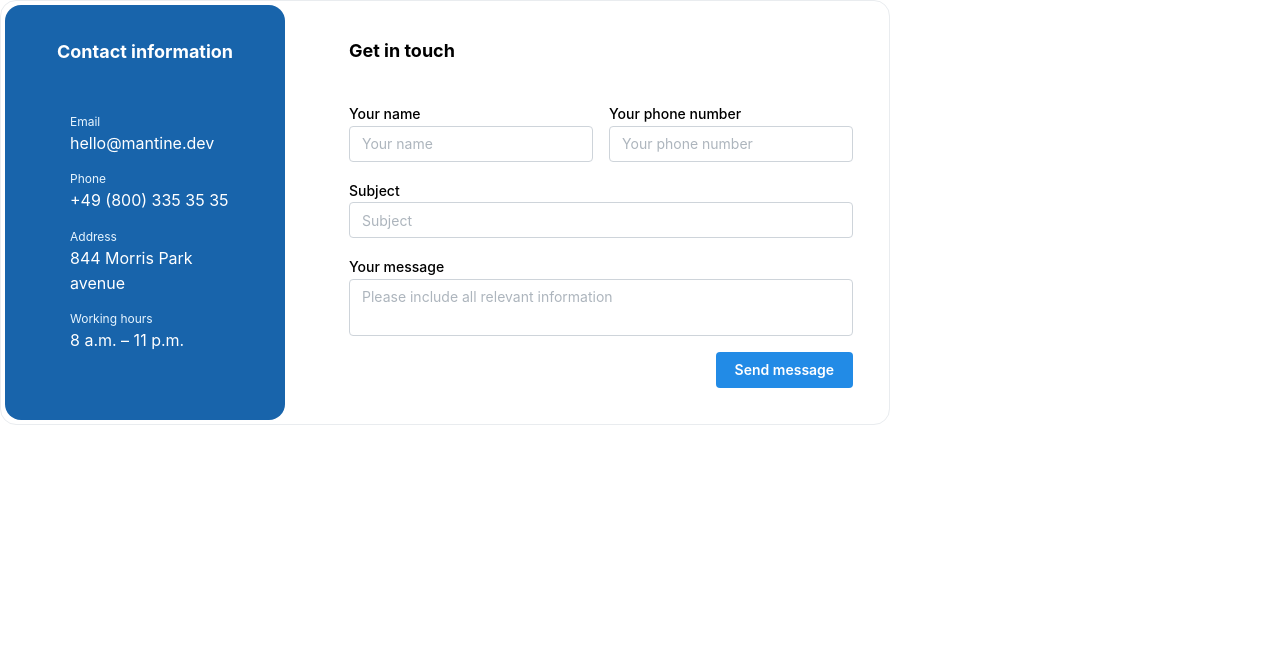
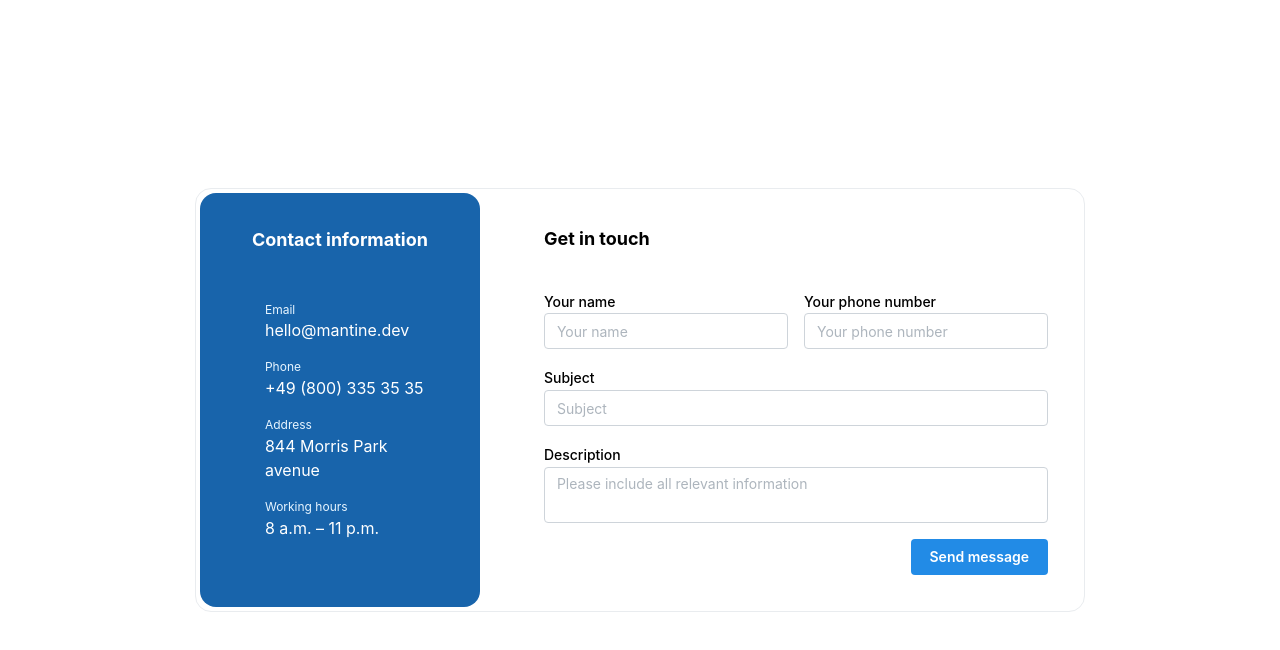
Before and after one commit to FUst1ke/Mantine-UI-w-Typescript, a React (Vite) app: page / in a window 1280 px wide. Shown: the top 650 px of the page. Built offline with nearby package versions, Linux system fonts and the light colour scheme; some icons are missing.

Commit message:
position center

```diff
--- a/src/components/ReportMenu/GetInTouch.tsx
+++ b/src/components/ReportMenu/GetInTouch.tsx
@@ -13,15 +13,15 @@ export function GetInTouch() {
     },
 
     validate: (values) => ({
-      name: (0 == values.name.length ? 'Érvénytelen adat': null),
-      phoneNumber: (values.phoneNumber === undefined ? 'Age is required' : values.phoneNumber == 0 ? 'Érvénytelen adat' : null),
-      subject: (0 == values.subject.length ? 'Érvénytelen adat': null),
-      description: (0 == values.description.length ? 'Érvénytelen adat': null)
+      name: (0 == values.name.length ? 'Invalid format': null),
+      phoneNumber: (values.phoneNumber === undefined ? 'Invalid format' : values.phoneNumber == 0 ? 'Invalid format' : null),
+      subject: (0 == values.subject.length ? 'Invalid format': null),
+      description: (0 == values.description.length ? 'Invalid format': null)
     })
   });
 
   return (
-    <Paper radius="lg">
+    <Paper radius="lg" style={{display: 'flex', justifyContent: 'center', height: '100vh', alignItems: 'center'}}>
       <div className={classes.wrapper}>
         <div className={classes.contacts}>
           <Text fz="lg" fw={700} ta="center" className={classes.title} c="#fff">
@@ -47,7 +47,7 @@ export function GetInTouch() {
             <Textarea
               {...form.getInputProps('description')}
               mt="md"
-              label="Your message"
+              label="Description"
               placeholder="Please include all relevant information"
               minRows={3}
             />
```
